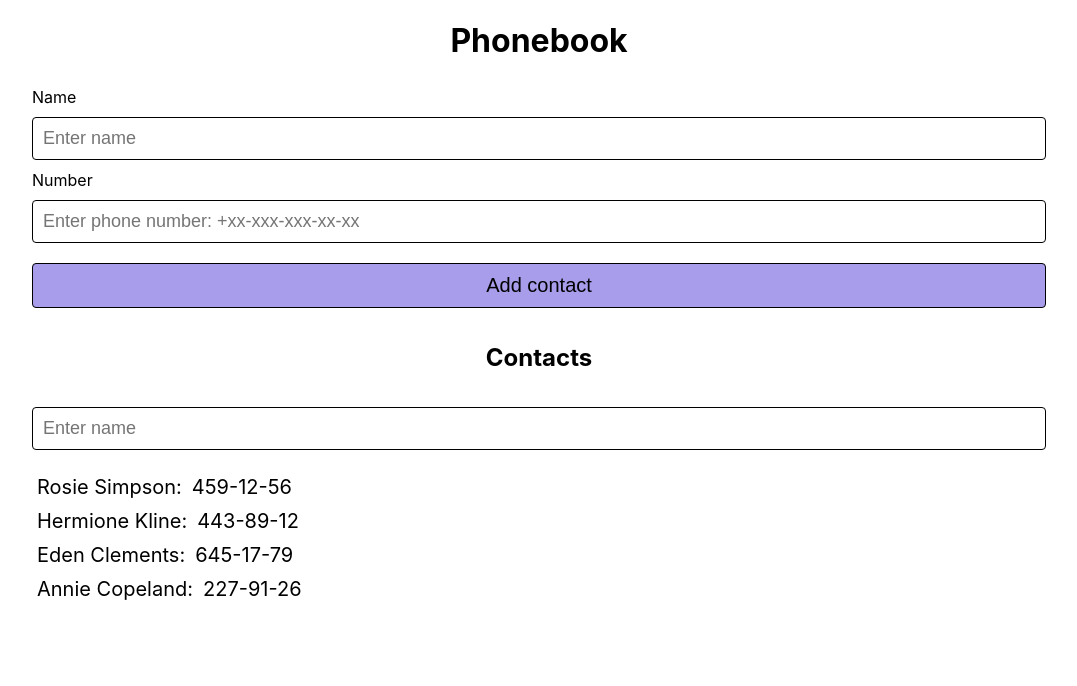
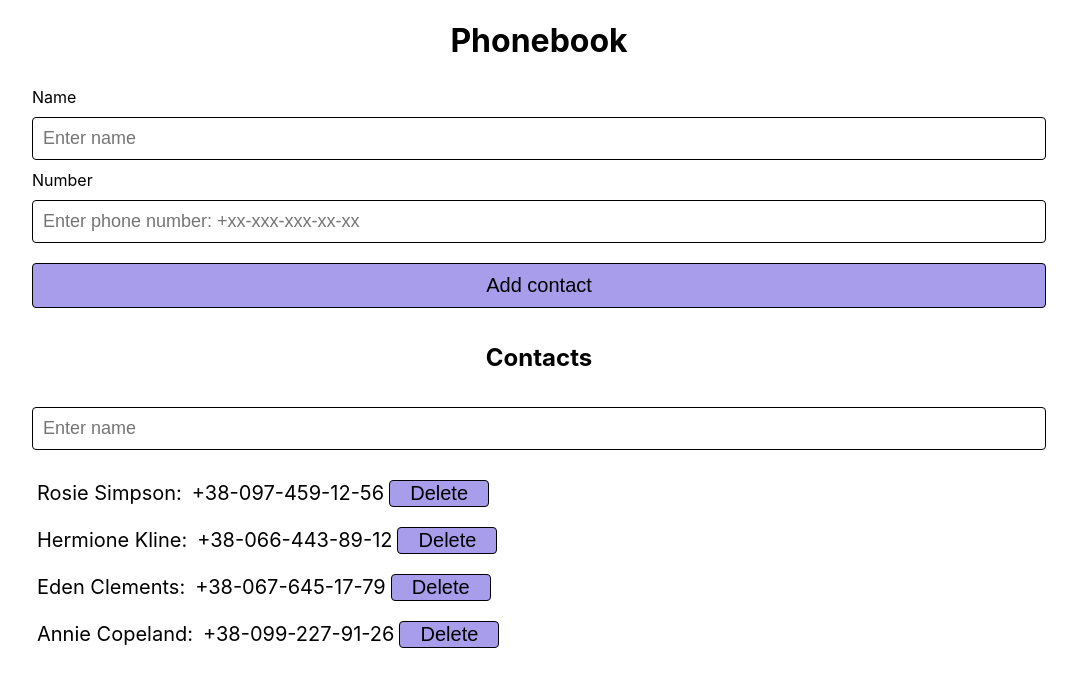
Before and after one commit to YekaterinaPavlenko/goit-react-hw-02-phonebook, a React (Create React App) app: page / in a window 1280 px wide. Shown: the top 686 px of the page, without its empty margins (101-1178 px from the left). Built offline with nearby package versions, Linux system fonts and the light colour scheme.

Commit message:
добавляет фильтр, удаление контактов и стили кнопкам

```diff
--- a/src/App.js
+++ b/src/App.js
@@ -6,41 +6,32 @@ import Filter from "./components/Filter/Filter";
 class App extends Component {
   state = {
     contacts: [
-      { id: "id-1", name: "Rosie Simpson", number: "459-12-56" },
-      { id: "id-2", name: "Hermione Kline", number: "443-89-12" },
-      { id: "id-3", name: "Eden Clements", number: "645-17-79" },
-      { id: "id-4", name: "Annie Copeland", number: "227-91-26" },
+      { id: "id-1", name: "Rosie Simpson", number: "+38-097-459-12-56" },
+      { id: "id-2", name: "Hermione Kline", number: "+38-066-443-89-12" },
+      { id: "id-3", name: "Eden Clements", number: "+38-067-645-17-79" },
+      { id: "id-4", name: "Annie Copeland", number: "+38-099-227-91-26" },
     ],
     filter: "",
   };
 
   formSubmitHandler = (data) => {
-    this.setState((prevState) => ({
-      contacts: [data, ...prevState.contacts],
-    }));
-    // this.setState((prevState) => {
-    //   prevState.contacts.map((contact) => {
-    //     // if (contact.name === data.name) {
-    //     //   return { contacts: [data, ...prevState.contacts] };
-    //     // }
-    //     // return { contacts: prevState.contacts };
-    //     return {
-    //       contacts:
-    //         contact.name === data.name
-    //           ? prevState.contacts
-    //           : [data, ...prevState.contacts],
-    //     };
-    //   });
-    // });
+    const { contacts } = this.state;
+    let existName = contacts.find(
+      (contact) => contact.name.toLowerCase() === data.name.toLowerCase()
+    );
+    let existNumber = contacts.find(
+      (contact) => contact.number.toLowerCase() === data.number.toLowerCase()
+    );
+    let existContact = (existName && "name") || (existNumber && "number");
+    console.log(existContact);
+
+    existName || existNumber
+      ? alert(`The ${existContact} is already in contacts.`)
+      : this.setState((prevState) => ({
+          contacts: [...prevState.contacts, data],
+        }));
   };
 
-  // handleCountFeedback = ({ option }) => {
-  //   this.setState((prevState) => {
-  //     return {
-  //       [option.toLowerCase()]: prevState[option] + 1,
-  //     };
-  //   });
-  // };
   addFilterValue = (e) => {
     this.setState({ filter: e.currentTarget.value });
     console.log(this.filter);
@@ -53,6 +44,19 @@ class App extends Component {
       contact.name.toLowerCase().includes(normalizedFilter)
     );
   };
+  deleteContact = (id) => {
+    const { contacts } = this.state;
+    this.setState({
+      contacts: contacts.filter((contact) => contact.id !== id),
+    });
+  };
+  // onRemoveContact = (id) => {
+  //   const { contacts } = this.state;
+  //   this.setState({
+  //     contacts: contacts.filter((contact) => contact.id !== id),
+  //   });
+  // };
+
   render() {
     const { filter } = this.state;
     const visibleContacts = this.getVisibleContacts();
@@ -63,7 +67,10 @@ class App extends Component {
 
         <h2>Contacts</h2>
         <Filter value={filter} changeFilter={this.addFilterValue} />
-        <ContactList contacts={visibleContacts} />
+        <ContactList
+          contacts={visibleContacts}
+          deleteContact={this.deleteContact}
+        />
       </div>
     );
   }
--- a/src/components/ContactList/ContactItem/ContactItem.js
+++ b/src/components/ContactList/ContactItem/ContactItem.js
@@ -1,14 +1,21 @@
 import React from "react";
-import ls from "../ContactList.module.css";
+import lis from "./ContactItem.module.css";
 import PropTypes from "prop-types";
-const ContactItem = ({ contacts }) => {
-  //   console.log(contacts);
+const ContactItem = ({ contacts, deleteContact }) => {
+  // console.log(deleteContact);
   return contacts.map((contact) => {
     const { name, number, id } = contact;
     return (
-      <li key={id} className={ls.item}>
+      <li key={id} className={lis.item}>
         <p>{name}:</p>
         <p>{number}</p>
+        <button
+          type="button"
+          className={lis.btn_delete}
+          onClick={() => deleteContact(id)}
+        >
+          Delete
+        </button>
       </li>
     );
   });
@@ -26,5 +33,6 @@ ContactItem.propTypes = {
       id: PropTypes.string.isRequired,
     })
   ).isRequired,
+  deleteContact: PropTypes.func.isRequired,
 };
 export default ContactItem;
--- a/src/components/ContactList/ContactItem/ContactItem.module.css
+++ b/src/components/ContactList/ContactItem/ContactItem.module.css
@@ -0,0 +1,18 @@
+.item {
+  display: flex;
+  align-items: center;
+}
+.btn_delete {
+  width: 100px;
+
+  margin: 10px 0;
+  background-color: rgb(168, 157, 235);
+  border: solid 1px black;
+  border-radius: 4px;
+  font-size: 20px;
+}
+.btn_delete:hover,
+.btn_delete:focus {
+  cursor: pointer;
+  background-color: rgb(245, 94, 177);
+}
--- a/src/components/ContactList/ContactList.js
+++ b/src/components/ContactList/ContactList.js
@@ -8,7 +8,10 @@ class ContactList extends Component {
     const { contacts } = this.props;
     return (
       <ul className={ls.list}>
-        <ContactItem contacts={contacts} />
+        <ContactItem
+          contacts={contacts}
+          deleteContact={this.props.deleteContact}
+        />
       </ul>
     );
   }
--- a/src/components/ContactList/ContactList.module.css
+++ b/src/components/ContactList/ContactList.module.css
@@ -5,13 +5,9 @@ p {
   margin: 5px;
 }
 .list {
-  /* display: flex; */
   width: 80%;
   margin: auto;
   padding: 5px;
   list-style: disc;
   font-size: 20px;
 }
-.item {
-  display: flex;
-}
```
